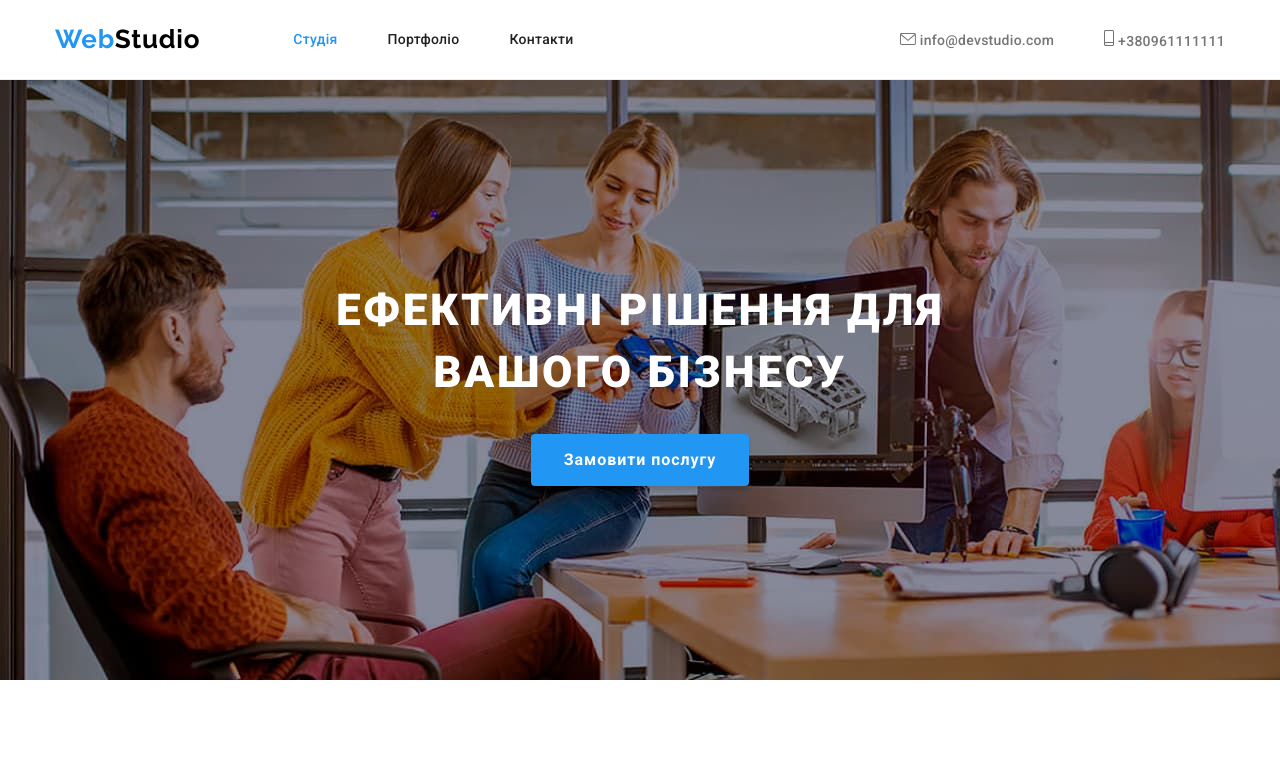
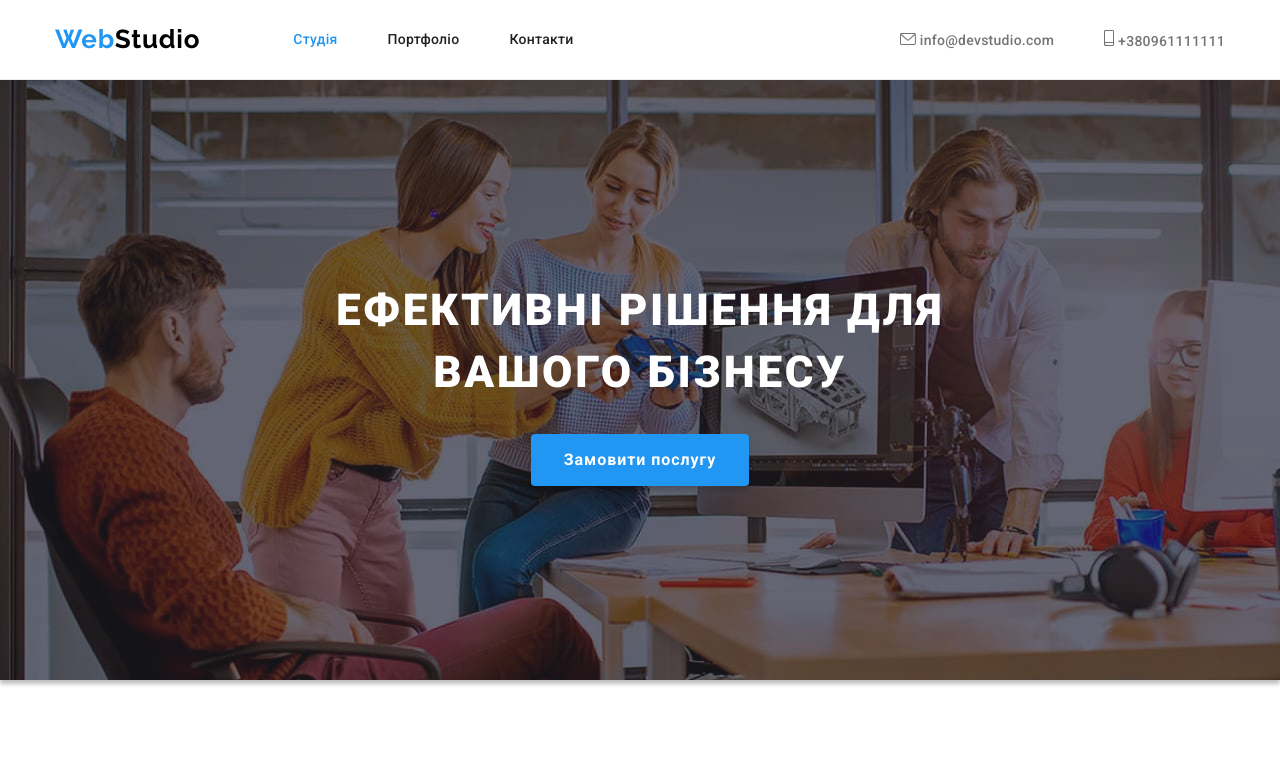
Before and after one commit to LinaEno/goit-markup-hw-04, a plain HTML site: page index.html in a window 1280 px wide. Shown: the top 784 px of the page. Drawn offline with nearby package versions, Linux system fonts and the light colour scheme.

Commit message:
Update styles.css

```diff
--- a/css/styles.css
+++ b/css/styles.css
@@ -13,6 +13,7 @@
   --color-border-header: #ececec;
   --icon-social: #AFB1B8;
   --fotter-box-color: rgba(255, 255, 255, 0.1);
+  --under-hero: #c4c4c4;
 }
 
 body {
@@ -319,8 +320,9 @@ body {
 /*main page*/
 
 .hero {
-  background-color: var(--accent-background-color);
+  background-color: var(--under-hero);
   text-align: center;
+  box-shadow: 0px 4px 4px rgba(0, 0, 0, 0.25);;
 }
 
 .overlay {
@@ -328,9 +330,9 @@ body {
   height: 600px;
   background-image: linear-gradient(
     to right,
-    #2F303A66
-  );
-  background-image:
+    #2F303A66 0%,
+    #2F303A66 100%
+  ),
   url("../images/img-hero.jpg");
 }
 
```
